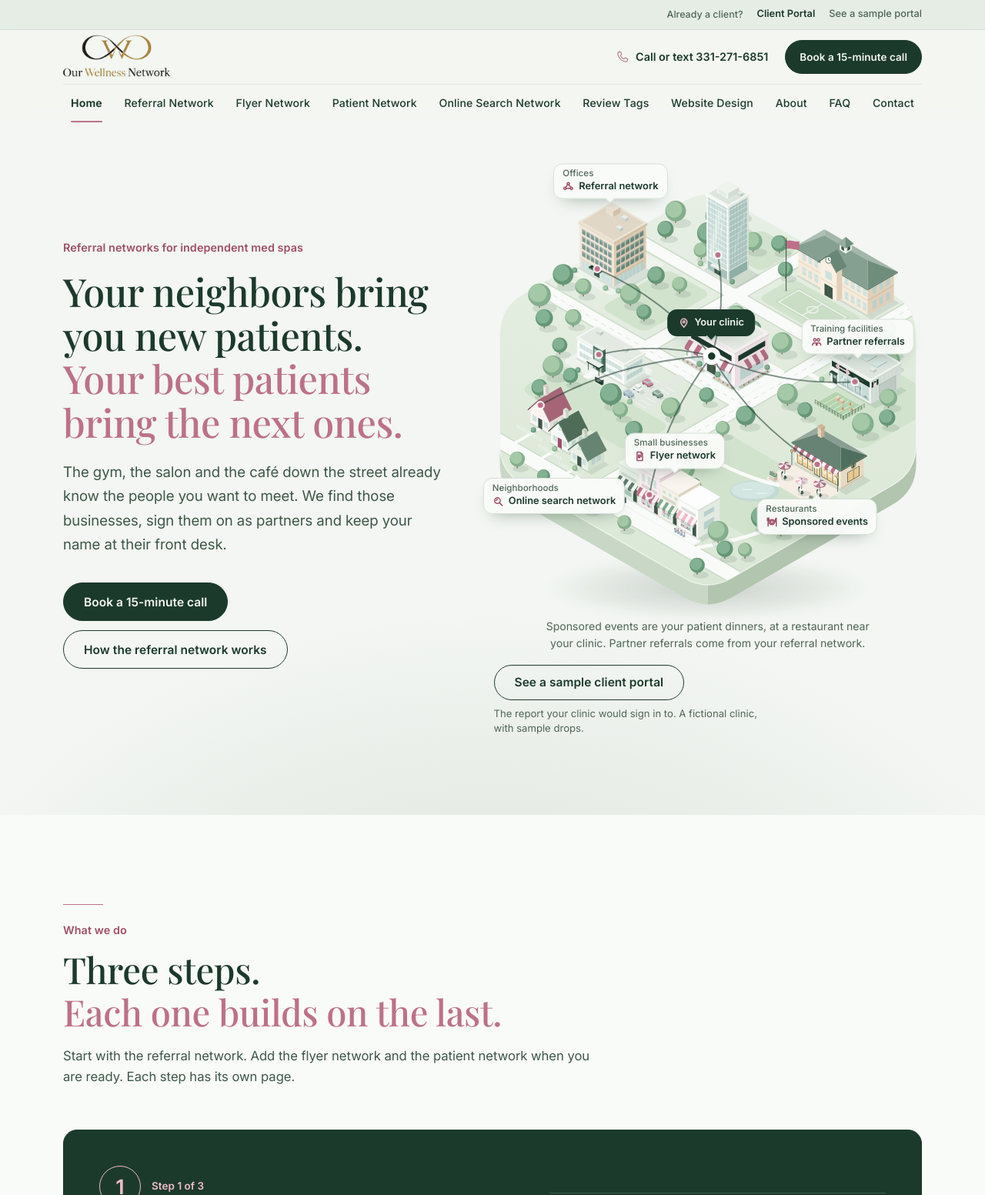
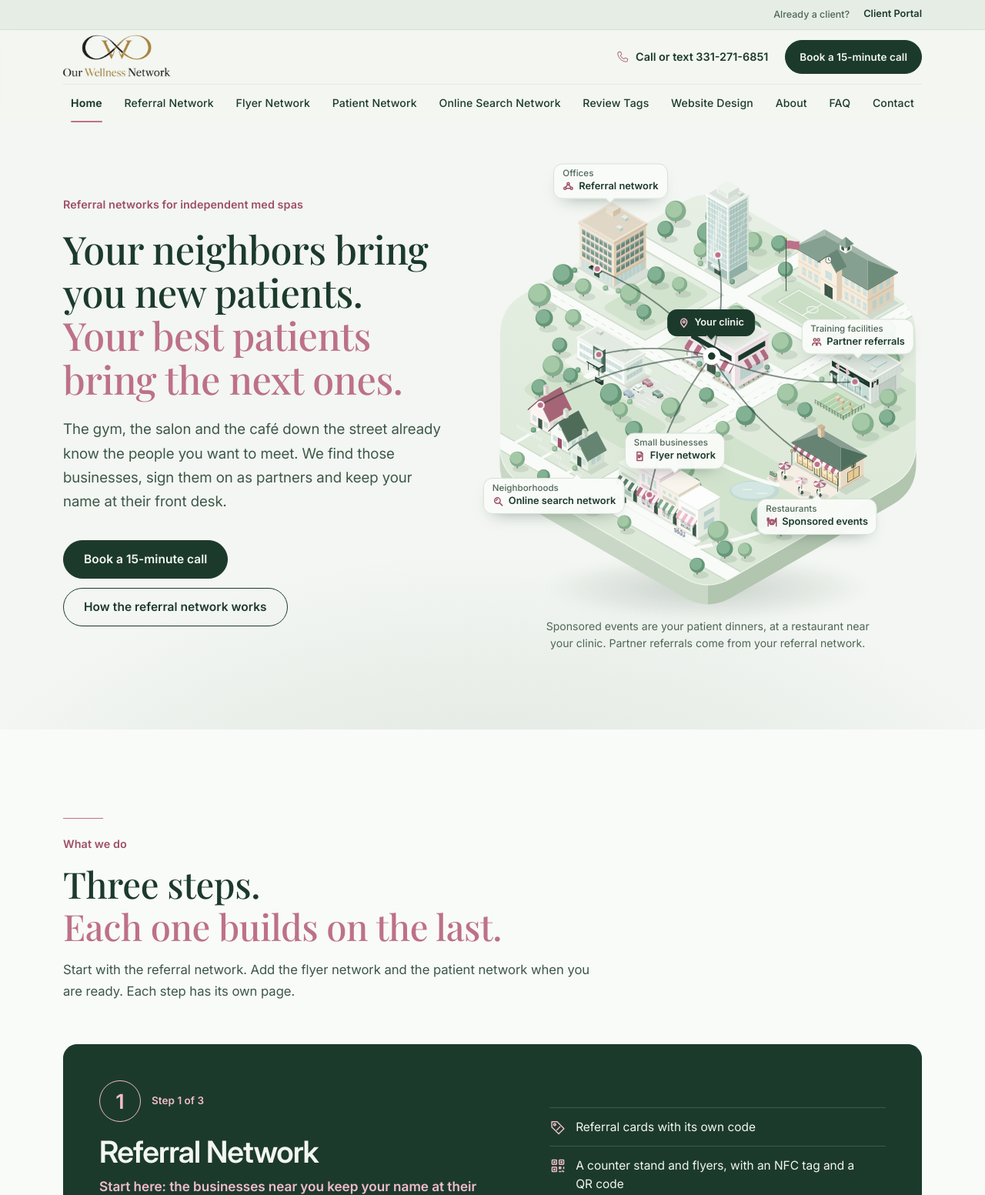
Before and after one commit to mtheboss360-a11y/ouroptimization-site, a plain HTML site: page index.html in a window 1280 px wide. Shown: the top 1553 px of the page at 77% size. Drawn offline with Linux system fonts and the light colour scheme.

Commit message:
Portal bar: ship the client login alone
The sample portal has no host yet, so every link to
sample.ournetworkportal.com would be dead on the live site. Drop it
from the portal bar on all fifteen pages and remove the sample button
under the home page map, along with the CSS only those used.

The portal bar keeps the one link a client needs, and the off-site
spec now allows ournetworkportal.com alone, so a sample link cannot
reappear without the test being changed deliberately.

Co-Authored-By: Claude Opus 5 <noreply@anthropic.com>

```diff
--- a/assets/site.css
+++ b/assets/site.css
@@ -1153,19 +1153,15 @@ table,.tnum{font-variant-numeric:tabular-nums}
 .tp-place{font-size:.72rem;font-weight:500}
 .fd-table thead th{font-size:.82rem}
 
-/* Client portal links. A slim utility bar above the header, on every page, so a client
-   does not have to hunt for the login; plus the sample report under the home page map. */
+/* Client portal link. A slim utility bar above the header, on every page, so a client
+   does not have to hunt for the login. */
 .portal-bar{background:var(--stone);border-bottom:1px solid var(--line)}
 .portal-bar .wrap{display:flex;align-items:center;justify-content:flex-end;gap:18px;min-height:38px;flex-wrap:wrap}
 .portal-bar-label{font:500 .78rem/1 var(--sans);color:var(--ink-3)}
 .portal-link{font:600 .8rem/1 var(--sans);color:var(--ink);text-decoration:none;padding:6px 0;white-space:nowrap;border-bottom:1px solid transparent;transition:color .2s ease,border-color .2s ease}
 .portal-link:hover{color:var(--gold-sm);border-bottom-color:var(--gold-sm)}
-.portal-link-sample{color:var(--ink-3);font-weight:500}
 @media (max-width:560px){
   .portal-bar .wrap{justify-content:center;gap:14px;min-height:34px}
   .portal-bar-label{display:none}
   .portal-link{font-size:.76rem}
 }
-.hero-portal{margin-top:18px;display:flex;flex-direction:column;align-items:flex-start;gap:8px}
-.hero-portal span{font:400 .82rem/1.5 var(--sans);color:var(--ink-3);max-width:44ch}
-.btn-portal{min-height:46px}
--- a/index.html
+++ b/index.html
@@ -54,7 +54,6 @@
   <div class="wrap">
     <span class="portal-bar-label">Already a client?</span>
     <a class="portal-link" href="https://ournetworkportal.com">Client Portal</a>
-    <a class="portal-link portal-link-sample" href="https://sample.ournetworkportal.com">See a sample portal</a>
   </div>
 </div>
 <header class="site-header" id="top">
@@ -114,7 +113,6 @@
         <li><b>Neighborhoods</b><span>Online search network</span></li>
       </ul>
       <p class="tp-note">Sponsored events are your patient dinners, at a restaurant near your clinic. Partner referrals come from your referral network.</p>
-  <p class="hero-portal"><a class="btn btn-ghost btn-portal" href="https://sample.ournetworkportal.com">See a sample client portal</a><span>The report your clinic would sign in to. A fictional clinic, with sample drops.</span></p>
     </div>
   </div>
 </section>
```
Also changed, not shown: 404.html (+0 -1 lines), about.html (+0 -1 lines), contact.html (+0 -1 lines), expo-vendors.html (+0 -1 lines), faq.html (+0 -1 lines), flyer-network.html (+0 -1 lines), online-search-network.html (+0 -1 lines), patient-network.html (+0 -1 lines), privacy.html (+0 -1 lines), referral-network.html (+0 -1 lines), review-tags.html (+0 -1 lines), terms.html (+0 -1 lines), tests/pages.test.mjs (+4 -5 lines), thanks.html (+0 -1 lines), 1 more files.
